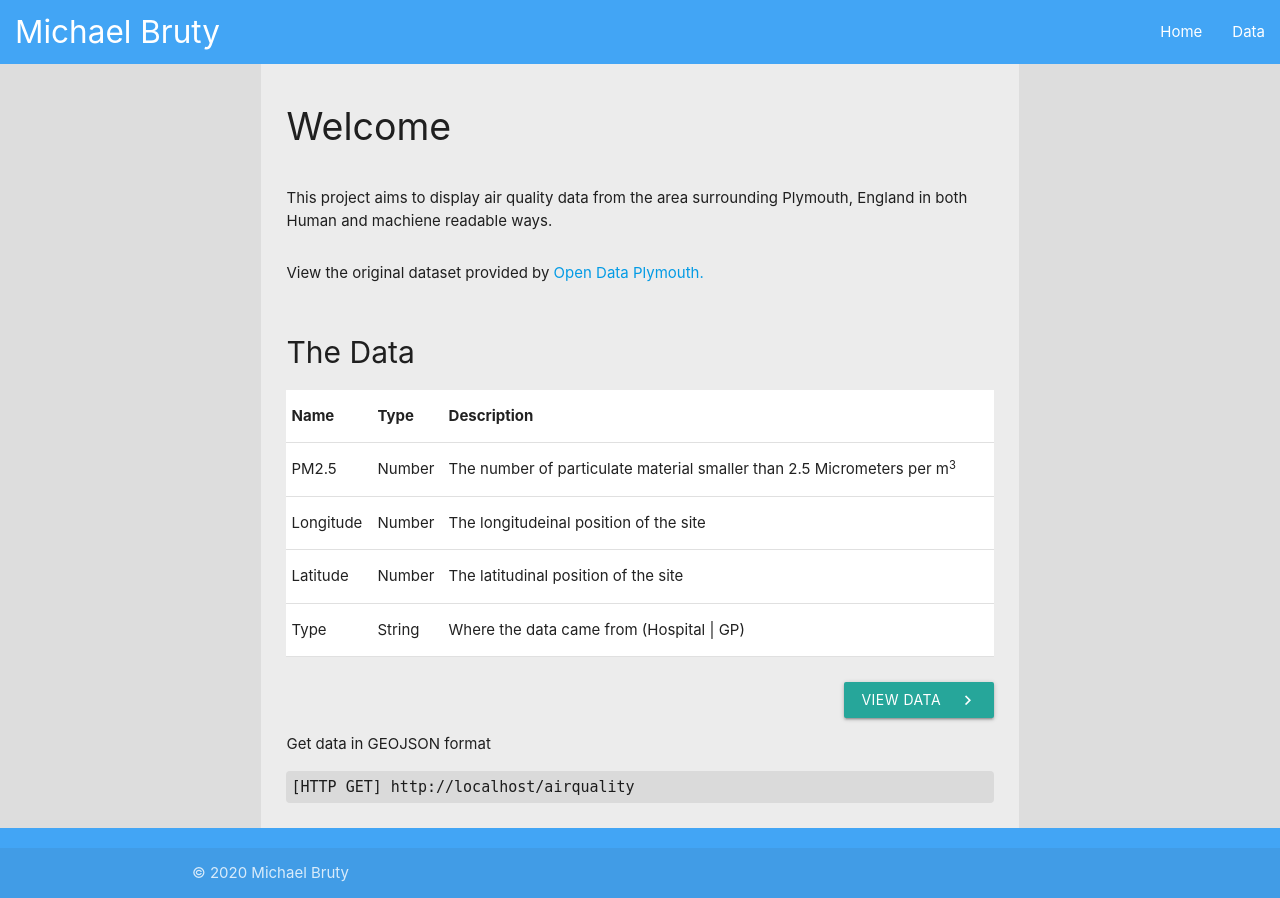
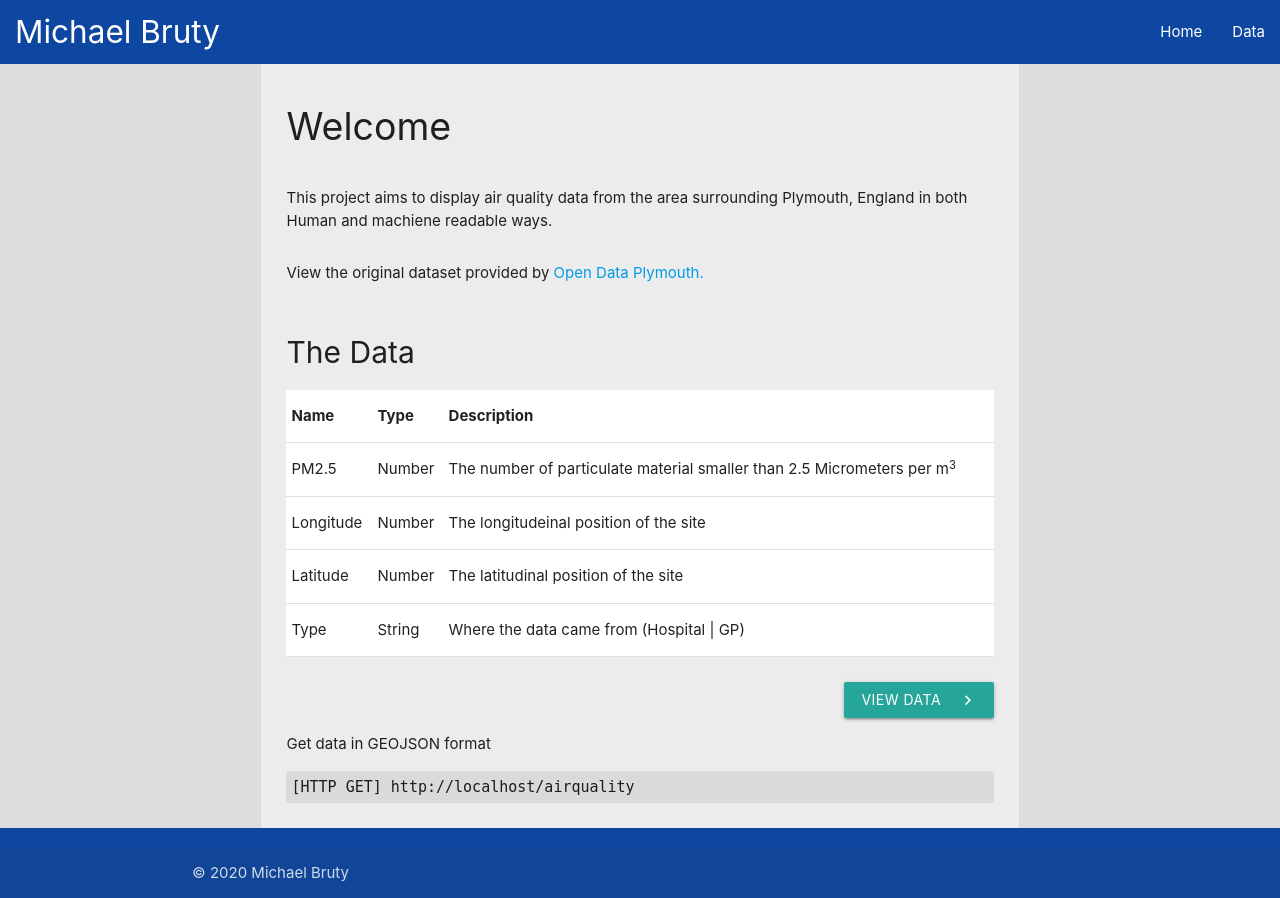
Before and after one commit to mbruty/COMP2001-Assessment, a PHP site: page / in a window 1280 px wide. Run offline with PHP 8.4, Linux system fonts and the light colour scheme; style sheets or scripts are compiled from the project's sources.

Commit message:
Darkened the colours

```diff
--- a/Linked-Data-App/includes/footer.inc.php
+++ b/Linked-Data-App/includes/footer.inc.php
@@ -1,4 +1,4 @@
-<footer class="page-footer blue lighten-1">
+<footer class="page-footer blue darken-4">
     <div class="footer-copyright">
         <div class="container">
             © 2020 Michael Bruty
--- a/Linked-Data-App/includes/nav.inc.php
+++ b/Linked-Data-App/includes/nav.inc.php
@@ -1,6 +1,6 @@
 <nav>
 <link rel="stylesheet" href="styles/nav.css" />
-    <div class="nav-wrapper blue lighten-1">
+    <div class="nav-wrapper blue darken-4">
       <a href="#" class="brand-logo" style="margin-left: 15px;">Michael Bruty</a>
       <ul id="nav-mobile" class="right hide-on-med-and-down">
         <li><a href="index.php">Home</a></li>
```
